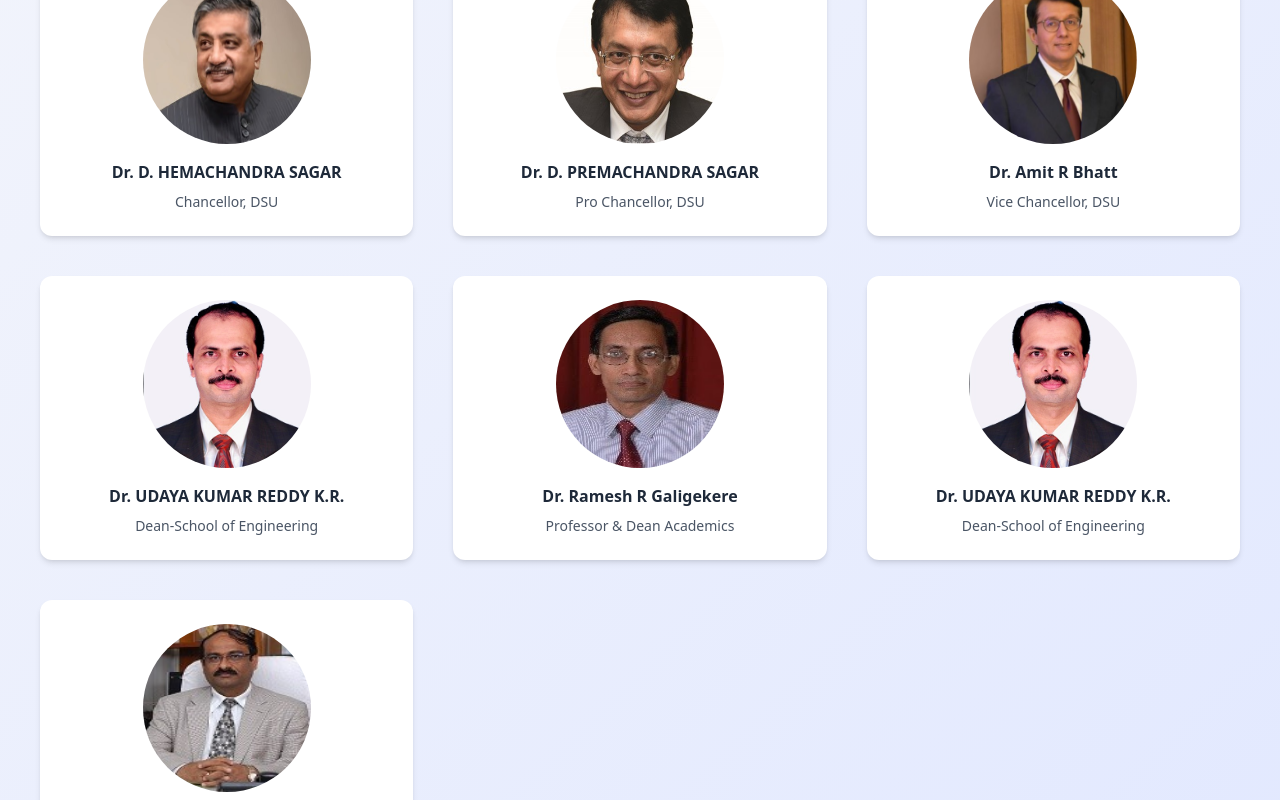
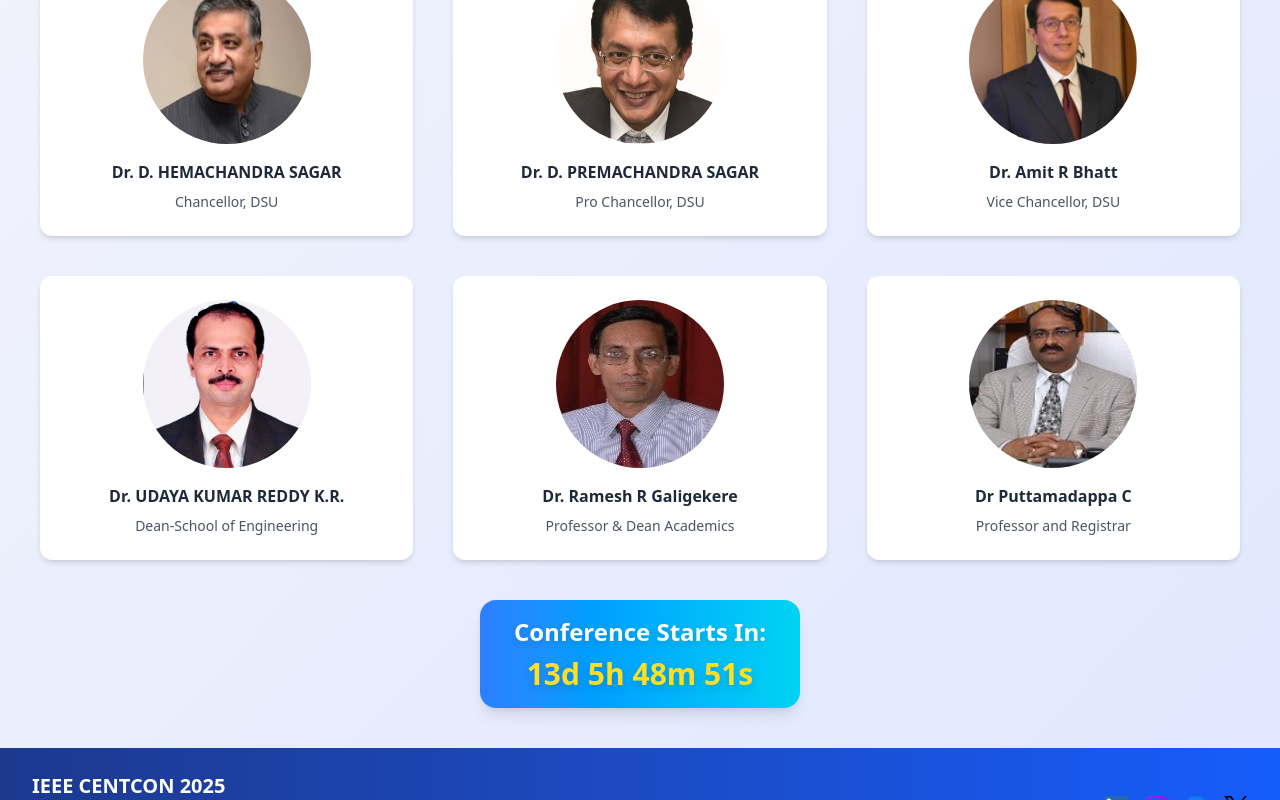
Before and after one commit to riteshkusingh27/IEEE_CONFERENCE, a React (Vite) app: page / in a window 1280 px wide. Shown: the part 1354-2154 px from the top of the page. Built offline with nearby package versions, Linux system fonts and the light colour scheme.

Commit message:
committe

```diff
--- a/src/Components/Guests.jsx
+++ b/src/Components/Guests.jsx
@@ -7,7 +7,8 @@ const Guests = () => {
           { name: 'Dr. D. HEMACHANDRA SAGAR', desc: 'Chancellor, DSU', img: './images/drhemachandra.jpeg' },
           { name: 'Dr. D. PREMACHANDRA SAGAR', desc: 'Pro Chancellor, DSU', img: './images/drpremachandra.jpeg' },
           { name: 'Dr. Amit R Bhatt', desc: 'Vice Chancellor, DSU', img: './images/dramitbhatt.jpeg' },
-          { name: 'Dr. UDAYA KUMAR REDDY K.R.', desc: 'Dean-School of Engineering', img: './images/udk.jpg' }, { name: 'Dr. Ramesh R Galigekere', desc: 'Professor & Dean Academics', img: './images/drramesh.jpeg' },{ name: 'Dr. UDAYA KUMAR REDDY K.R.', desc: 'Dean-School of Engineering', img: './images/udk.jpg' }, { name: 'Dr Puttamadappa C', desc: 'Professor and Registrar', img: './images/drputtamadappa.jpeg' },
+          { name: 'Dr. UDAYA KUMAR REDDY K.R.', desc: 'Dean-School of Engineering', img: './images/udk.jpg' }, { name: 'Dr. Ramesh R Galigekere', desc: 'Professor & Dean Academics', img: './images/drramesh.jpeg' },
+           { name: 'Dr Puttamadappa C', desc: 'Professor and Registrar', img: './images/drputtamadappa.jpeg' },
         ].map((person, index) => (
           <div key={index} className="p-6 bg-white bg-opacity-80 rounded-xl shadow-md text-center hover:shadow-xl transition-all">
             <img src={person.img} alt={person.name} className="w-42 h-42 mx-auto rounded-full mb-4" />
```
